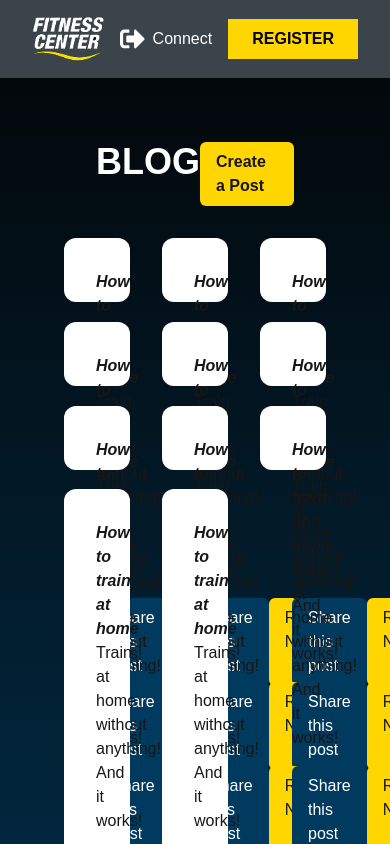
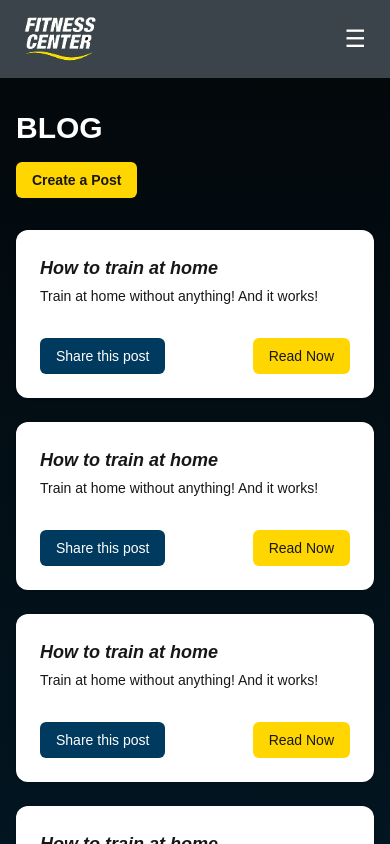
Before and after one commit to Nathandelenclos/IntSysDev, a Next.js app: page /blog in a window 390 px wide. Shown: the top 844 px of the page. Built offline with nearby package versions, Linux system fonts and the light colour scheme.

Commit message:
feat: responsive

```diff
--- a/src/app/about-us/page.tsx
+++ b/src/app/about-us/page.tsx
@@ -7,8 +7,8 @@ export default function AboutUs() {
         <main className="min-h-screen">
             <Header />
 
-            <section className="h-[800px] bg-[url(/backgrounds/about-us.png)] bg-cover overflow-hidden">
-                <div className="inline-flex flex-col flex-start gap-8 mt-12 ml-12 w-[800px]">
+            <section className="min-h-[800px] bg-[url(/backgrounds/about-us.png)] bg-cover overflow-hidden">
+                <div className="inline-flex flex-col flex-start gap-8 m-12 max-w-[800px]">
                     <H2>About us</H2>
                     <div className="flex flex-col gap-4">
                         <div className="flex flex-col gap-2">
--- a/src/app/blog/page.tsx
+++ b/src/app/blog/page.tsx
@@ -1,101 +1,62 @@
-import {Header} from "@/components/layouts/Header";
-import {Footer} from "@/components/layouts/Footer";
+import { Header } from "@/components/layouts/Header";
+import { Footer } from "@/components/layouts/Footer";
 import Link from "next/link";
 
 interface IPost {
-    title: string,
-    description: string,
-    link: string
+    title: string;
+    description: string;
+    link: string;
 }
 
-const Card = ({post}: {post: IPost}) => {
+const Card = ({ post }: { post: IPost }) => {
     return (
-        <div className="flex flex-col items-start p-8 gap-4 flex-1 self-stretch col-span-1 row-span-1 bg-white rounded-xl justify-between">
-            <div className="w-full gap-1 flex-row">
-                <p className="font-bold italic">{post.title}</p>
-                <p className="font-light">{post.description}</p>
+        <div className="flex flex-col items-start p-6 gap-4 flex-1 self-stretch bg-white rounded-xl justify-between shadow">
+            <div className="w-full gap-1 flex flex-col">
+                <p className="font-bold italic text-lg">{post.title}</p>
+                <p className="font-light text-sm">{post.description}</p>
             </div>
-            <div className="flex flex-row justify-between w-full">
-                <Link href="#" className="rounded-md px-4 py-2 bg-[#003A5E] text-white">Share this post</Link>
-                <Link href={post.link} className="rounded-md px-4 py-2 bg-[#FFD600]">Read Now</Link>
+            <div className="flex flex-row justify-between w-full flex-wrap gap-2 mt-4">
+                <Link href="#" className="rounded-md px-4 py-2 bg-[#003A5E] text-white text-sm">
+                    Share this post
+                </Link>
+                <Link href={post.link} className="rounded-md px-4 py-2 bg-[#FFD600] text-sm">
+                    Read Now
+                </Link>
             </div>
         </div>
-    )
-}
+    );
+};
 
 export default function Blog() {
-    const posts: IPost[] = [
-        {
-            description: "Train at home without anything! And it works!",
-            link: "/blog/test",
-            title: "How to train at home"
-        },
-        {
-            description: "Train at home without anything! And it works!",
-            link: "/blog/test",
-            title: "How to train at home"
-        },
-        {
-            description: "Train at home without anything! And it works!",
-            link: "/blog/test",
-            title: "How to train at home"
-        },
-        {
-            description: "Train at home without anything! And it works!",
-            link: "/blog/test",
-            title: "How to train at home"
-        },
-        {
-            description: "Train at home without anything! And it works!",
-            link: "/blog/test",
-            title: "How to train at home"
-        },
-        {
-            description: "Train at home without anything! And it works!",
-            link: "/blog/test",
-            title: "How to train at home"
-        },
-        {
-            description: "Train at home without anything! And it works!",
-            link: "/blog/test",
-            title: "How to train at home"
-        },
-        {
-            description: "Train at home without anything! And it works!",
-            link: "/blog/test",
-            title: "How to train at home"
-        },
-        {
-            description: "Train at home without anything! And it works!",
-            link: "/blog/test",
-            title: "How to train at home"
-        },
-        {
-            description: "Train at home without anything! And it works!",
-            link: "/blog/test",
-            title: "How to train at home"
-        },
-        {
-            description: "Train at home without anything! And it works!",
-            link: "/blog/test",
-            title: "How to train at home"
-        },
-    ]
+    const posts: IPost[] = Array(11).fill({
+        description: "Train at home without anything! And it works!",
+        link: "/blog/test",
+        title: "How to train at home",
+    });
 
     return (
         <main className="min-h-screen">
-            <Header/>
+            <Header />
 
-            <section className="flex flex-col h-full bg-[linear-gradient(180deg,_#03080B_0%,_#012E4A_100%)] bg-cover overflow-hidden p-16 gap-8 justify-center">
-                <div className="flex justify-between w-full px-8">
-                    <h2 className="text-4xl font-bold uppercase text-white">BLOG</h2>
-                    <Link href="/blog/create" className="bg-[#FFD600] px-4 py-2 font-bold rounded-md">Create a Post</Link>
+            <section className="flex flex-col bg-[linear-gradient(180deg,_#03080B_0%,_#012E4A_100%)] bg-cover overflow-hidden px-4 sm:px-8 md:px-16 py-8 gap-8">
+                <div className="flex flex-col sm:flex-row justify-between items-start sm:items-center gap-4">
+                    <h2 className="text-3xl sm:text-4xl font-bold uppercase text-white">BLOG</h2>
+                    <Link
+                        href="/blog/create"
+                        className="bg-[#FFD600] px-4 py-2 font-bold rounded-md text-sm sm:text-base"
+                    >
+                        Create a Post
+                    </Link>
                 </div>
-                <div className="grid h-[731px] gap-8 self-stretch grid-rows-3 grid-cols-3 ">
-                    {posts.map((post, index) => (<Card post={post} key={index} />))}
+
+                <div className="grid grid-cols-1 sm:grid-cols-2 lg:grid-cols-3 gap-6">
+                    {posts.map((post, index) => (
+                        <Card post={post} key={index} />
+                    ))}
                 </div>
             </section>
+
             <Footer />
         </main>
-    )
+    );
 }
--- a/src/app/contact/page.tsx
+++ b/src/app/contact/page.tsx
@@ -10,10 +10,10 @@ export default function Contact() {
             <Header />
 
             <section className="h-[800px] bg-[url(/backgrounds/contact.png)] bg-cover overflow-hidden">
-                <div className="inline-flex flex-col flex-start gap-8 mt-12 ml-12 w-[450px]">
+                <div className="flex flex-col flex-start gap-8 m-12 max-w-[450px]">
                     <H2>Contact</H2>
                     <div className="flex flex-col gap-8">
-                        <div className="flex flex-row gap-4">
+                        <div className="flex flex-row gap-4 max-sm:flex-col max-sm:gap-0">
                             <Link href="tel:+33 3 27 96 47 38" className="flex gap-2 font-bold">
                                 <Image src="/icons/phone.svg" alt="phone" height="18" width="18" />
                                 <p>+33 3 27 96 47 38</p>
--- a/src/app/login/page.tsx
+++ b/src/app/login/page.tsx
@@ -9,7 +9,7 @@ export default function Login() {
             <Header />
 
             <section className="h-[800px] bg-[url(/backgrounds/login.png)] bg-cover overflow-hidden">
-                <div className="inline-flex flex-col flex-start gap-8 h-full justify-center ml-12 w-[450px]">
+                <div className="flex flex-col flex-start gap-8 h-full justify-center m-12 max-w-[450px]">
                     <H2>Login</H2>
                     <div className="flex flex-col gap-8">
                         <div className="flex flex-col gap-4">
--- a/src/app/page.tsx
+++ b/src/app/page.tsx
@@ -16,7 +16,6 @@ export default function Home() {
         {/* Members Section */}
         <MembersSection />
 
-
         {/* Newsletter Section */}
         <NewsletterSection />
 
--- a/src/app/register/page.tsx
+++ b/src/app/register/page.tsx
@@ -9,7 +9,7 @@ export default function Register() {
             <Header />
 
             <section className="h-[800px] bg-[url(/backgrounds/register.png)] bg-cover overflow-hidden">
-                <div className="inline-flex flex-col flex-start gap-8 h-full justify-center ml-12 w-[450px]">
+                <div className="flex flex-col flex-start gap-8 h-full justify-center m-12 max-w-[450px]">
                     <H2>Register</H2>
                     <div className="flex flex-col gap-8">
                         <div className="flex flex-col gap-4">
--- a/src/components/layouts/Header.tsx
+++ b/src/components/layouts/Header.tsx
@@ -1,14 +1,23 @@
+"use client";
+
 import Link from "next/link";
 import Image from "next/image";
-import {Connect} from "@/components/icons/Connect";
+import { Connect } from "@/components/icons/Connect";
+import { useState } from "react";
 
 export const Header = () => {
+    const [isOpen, setIsOpen] = useState(false);
+
     return (
-        <nav className="bg-[#3b444b] px-8 py-4 flex items-center justify-between">
-            <div className="flex items-center gap-[100px]">
+        <nav className="bg-[#3b444b] px-6 sm:px-8 py-4">
+            <div className="flex items-center justify-between">
+                {/* Logo + Nav Links */}
+                <div className="flex items-center justify-between w-full md:w-auto gap-6 md:gap-[100px]">
                     <Link href="/">
-                    <Image src={"/logo.png"} alt="logo" width={75} height={25} />
+                        <Image src="/logo.png" alt="logo" width={75} height={25} />
                     </Link>
+
+                    {/* Desktop nav */}
                     <div className="hidden md:flex gap-8">
                         <Link href="/clubs" className="text-white hover:text-[#ffd600] font-bold italic">
                             CLUBS
@@ -24,13 +33,47 @@ export const Header = () => {
                         </Link>
                     </div>
                 </div>
-            <div className="flex items-center space-x-4">
+
+                {/* Desktop actions */}
+                <div className="hidden md:flex items-center space-x-4">
                     <Link href="/login" className="text-white hover:text-[#ffd600] flex items-center gap-2">
-                    <Connect/>
+                        <Connect />
                         Connect
                     </Link>
                     <Link href="/register" className="bg-[#ffd600] text-black font-bold px-6 py-2">REGISTER</Link>
                 </div>
+
+                {/* Burger icon (Unicode) */}
+                <button className="md:hidden text-white text-2xl" onClick={() => setIsOpen(!isOpen)}>
+                    {isOpen ? "✕" : "☰"}
+                </button>
+            </div>
+
+            {/* Mobile nav */}
+            {isOpen && (
+                <div className="md:hidden mt-4 flex flex-col gap-4">
+                    <Link href="/clubs" className="text-white hover:text-[#ffd600] font-bold italic">
+                        CLUBS
+                    </Link>
+                    <Link href="/blog" className="text-white hover:text-[#ffd600] font-bold italic">
+                        BLOG
+                    </Link>
+                    <Link href="/about-us" className="text-white hover:text-[#ffd600] font-bold italic">
+                        ABOUT US
+                    </Link>
+                    <Link href="/contact" className="text-white hover:text-[#ffd600] font-bold italic">
+                        CONTACT
+                    </Link>
+                    <hr className="border-gray-600" />
+                    <Link href="/login" className="text-white hover:text-[#ffd600] flex items-center gap-2">
+                        <Connect />
+                        Connect
+                    </Link>
+                    <Link href="/register" className="bg-[#ffd600] text-black font-bold px-4 py-2 w-fit">
+                        REGISTER
+                    </Link>
+                </div>
+            )}
         </nav>
-    )
-}
+    );
+};
```
Also changed, not shown: src/app/blog/[id]/page.tsx (+39 -48 lines), src/app/blog/create/page.tsx (+43 -22 lines), src/app/clubs/page.tsx (+6 -4 lines), src/components/sections/Members.tsx (+5 -3 lines). Lines whose indentation alone changed are shown as unchanged.
